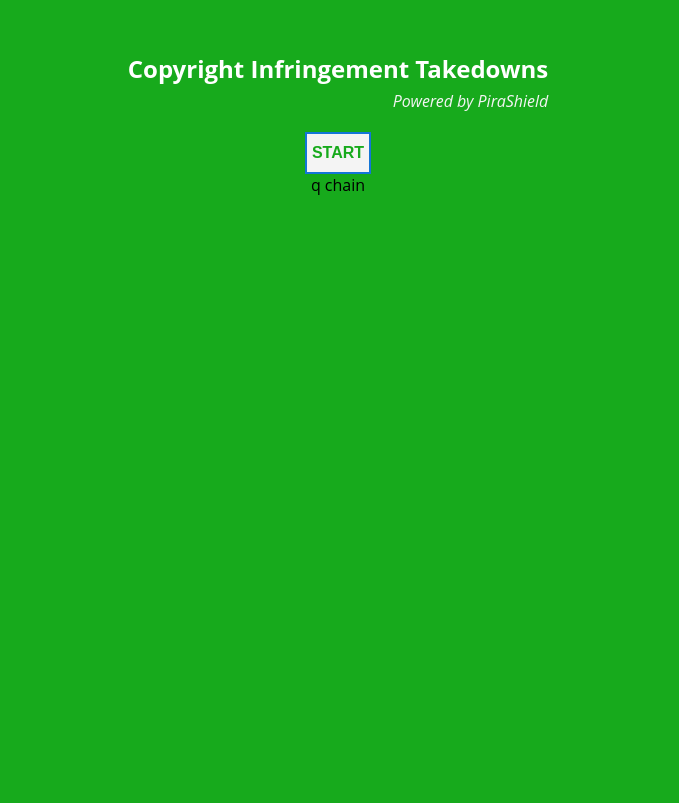
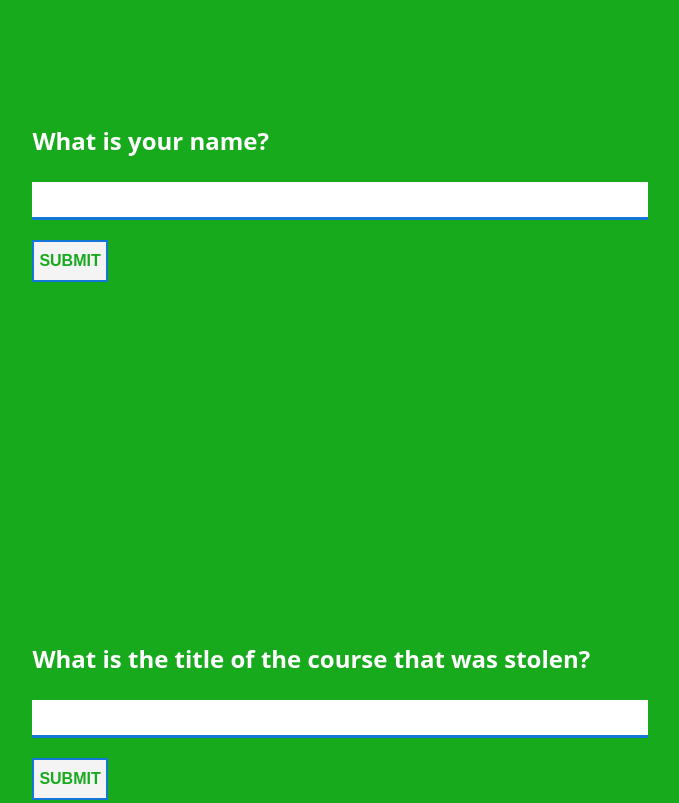
Before and after one commit to iwilsonq/react-typeform, a React app: page / in a window 1280 px wide. Shown: the part 196-999 px from the top of the page, without its empty margins (302-981 px from the left). Before the commit the page ends 800 px from the top, so only its background shows below. Built offline with nearby package versions, Linux system fonts and the light colour scheme.

Commit message:
question chain mostly done

```diff
--- a/src/components/Form.js
+++ b/src/components/Form.js
@@ -5,14 +5,17 @@
 const questions = [
   {
     ask: 'What is your name?',
+    subject: 'name',
     answerType: 'text'
   },
   {
     ask: 'What is the title of the course that was stolen?',
+    subject: 'course',
     answerType: 'text'
   },
   {
     ask: 'Please paste the links to your stolen content below',
+    subject: 'links',
     answerType: 'multi-line'
   }
 ];
@@ -21,7 +24,6 @@
   render() {
     return (
       <div className="form">
-        <Intro />
         <QuestionChain questions={questions} />
       </div>
     );
--- /dev/null
+++ b/src/components/Question.js
@@ -0,0 +1,28 @@
+import React from 'react';
+import Button from './Button';
+
+const Question = props => {
+  return (
+    <div className="question">
+      <h2>{props.ask}</h2>
+
+      { props.answerType === 'text' ?
+        <input
+          className='text-input'
+          name={props.subject}
+          type="text"
+        /> :
+        <textarea
+          className='multi-line-text-input'
+          name={props.subject}
+          type="text"
+          rows="10"
+        ></textarea>
+      }
+
+    <Button>Submit</Button>
+    </div>
+  );
+};
+
+export default Question;
--- a/src/components/QuestionChain.js
+++ b/src/components/QuestionChain.js
@@ -1,4 +1,5 @@
 import React, { Component } from 'react';
+import Question from './Question';
 
 export default class QuestionChain extends Component {
   state = {
@@ -9,7 +10,14 @@
     console.log(this.state, this.props);
     return (
       <div className="question-chain">
-        q chain
+        {this.props.questions.map((q, i) => {
+          return <Question
+            key={i}
+            ask={q.ask}
+            subject={q.subject}
+            answerType={q.answerType}
+          />
+        })}
       </div>
     );
   }
--- a/style/style.sass
+++ b/style/style.sass
@@ -44,9 +44,32 @@
   display: flex
   flex-direction: column
   align-items: center
+h2
+  color: $white
+  margin-bottom: 5px
+p
+  color: $grey
+  align-self: flex-end
+
+.question-chain
+  margin-top: 40vh
+
+.question
+  display: flex
+  flex-direction: column
+  align-items: flex-start
+  margin-bottom: 45vh
   h2
-    color: $white
-    margin-bottom: 5px
-  p
-    color: $grey
-    align-self: flex-end
+    padding-bottom: 20px
+  .text-input
+    height: 33px
+    width: 100%
+    font-size: 18px
+    border: none
+    border-bottom: 3px solid $link
+  .multi-line-text-input
+    width: 100%
+    font-size: 18px
+    border: none
+    border-bottom: 3px solid $link
+    resize: none
```
